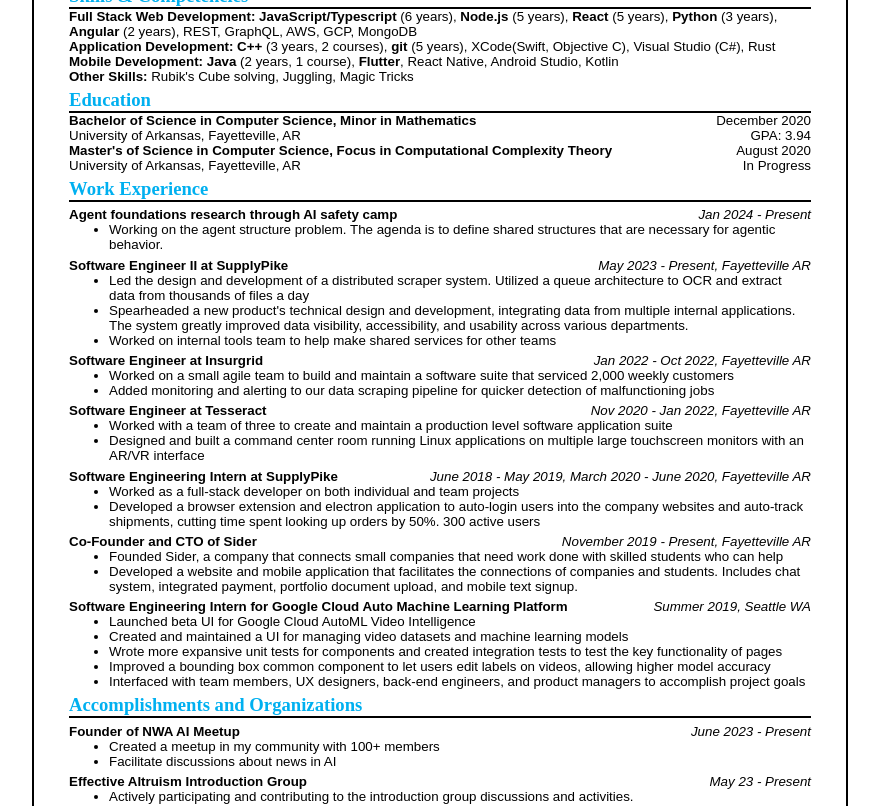
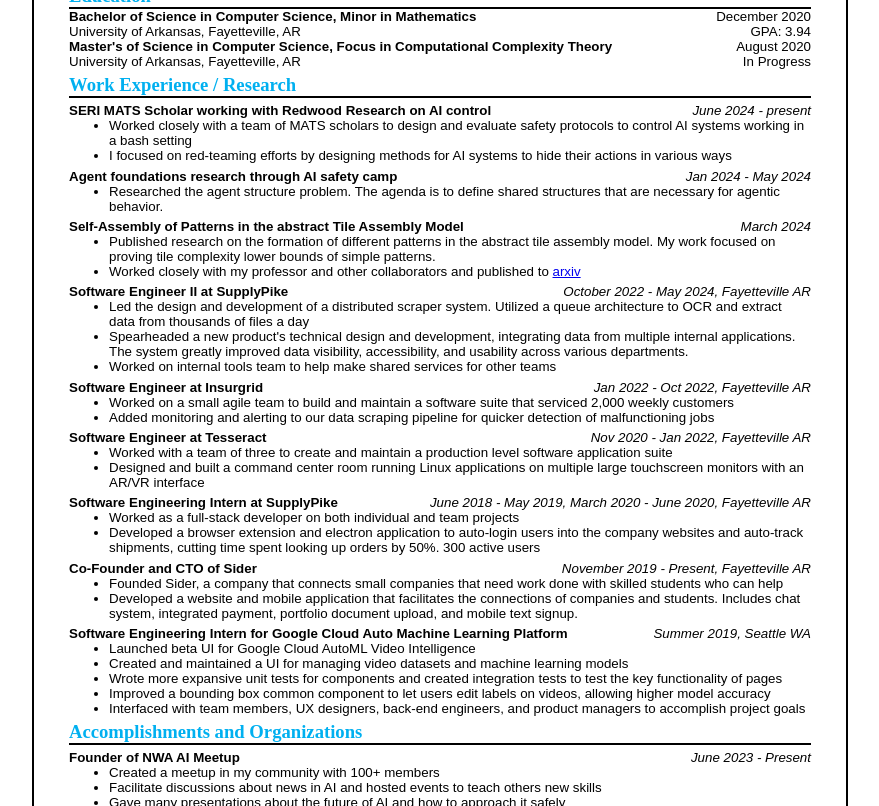
Before and after one commit to tylerthecoder/resume, a plain HTML site: page resume.html in a window 1280 px wide. Shown: the part 97-903 px from the top of the page, without its empty margins (200-1079 px from the left). Drawn offline with Linux system fonts and the light colour scheme.

Commit message:
Update some things

```diff
--- a/resume.html
+++ b/resume.html
@@ -14,24 +14,6 @@
 			<p>GitHub: <a href="https://github.com/tylerthecoder">TylerTheCoder</a></p>
 		</div>
 	</header>
-
-	<section>
-		<h1>Skills & Competencies</h1>
-		<p>
-			<b> Full Stack Web Development: </b> <b>JavaScript/Typescript</b> (6 years), <b>Node.js</b> (5 years),
-			<b>React</b> (5 years), <b>Python</b> (3 years), <b>Angular</b> (2 years), REST, GraphQL, AWS, GCP, MongoDB
-		</p>
-		<p>
-			<b>Application Development:</b> <b>C++</b> (3 years, 2 courses), <b>git</b> (5 years), XCode(Swift, Objective C),
-			Visual Studio (C#), Rust
-		</p>
-		<p>
-			<b>Mobile Development:</b> <b>Java</b> (2 years, 1 course), <b>Flutter</b>, React Native, Android Studio, Kotlin
-		</p>
-		<p>
-			<b>Other Skills:</b> Rubik's Cube solving, Juggling, Magic Tricks
-		</p>
-	</section>
 
 	<section>
 		<h1>Education</h1>
@@ -58,19 +40,43 @@
 	</section>
 
 	<section>
-		<h1>Work Experience</h1>
+		<h1>Work Experience / Research</h1>
 		<div class="title-row">
-			<b>Agent foundations research through AI safety camp</b>
-			<i> Jan 2024 - Present </i>
+			<b>SERI MATS Scholar working with Redwood Research on AI control</b>
+			<i> June 2024 - present </i>
 		</div>
 		<ul>
 			<li>
-                Working on the agent structure problem. The agenda is to define shared structures that are necessary for agentic behavior.
+                Worked closely with a team of MATS scholars to design and evaluate safety protocols to control AI systems working in a bash setting
+			</li>
+            <li>
+                I focused on red-teaming efforts by designing methods for AI systems to hide their actions in various ways
+            </li>
+		</ul>
+		<div class="title-row">
+			<b>Agent foundations research through AI safety camp</b>
+			<i> Jan 2024 - May 2024 </i>
+		</div>
+		<ul>
+			<li>
+                Researched the agent structure problem. The agenda is to define shared structures that are necessary for agentic behavior.
+			</li>
+		</ul>
+		<div class="title-row">
+			<b>Self-Assembly of Patterns in the abstract Tile Assembly Model</b>
+			<i> March 2024 </i>
+		</div>
+		<ul>
+			<li>
+                Published research on the formation of different patterns in the abstract tile assembly model. My work focused on proving tile complexity lower bounds of simple patterns.
+			</li>
+			<li>
+                Worked closely with my professor and other collaborators and published to <a href="https://arxiv.org/abs/2402.16284"> arxiv </a>
 			</li>
 		</ul>
 		<div class="title-row">
 			<b>Software Engineer II at SupplyPike</b>
-			<i> May 2023 - Present, Fayetteville AR</i>
+			<i> October 2022 - May 2024, Fayetteville AR</i>
 		</div>
 		<ul>
 			<li>
@@ -169,11 +175,12 @@
 		</div>
 		<ul>
             <li> Created a meetup in my community with 100+ members </li>
-            <li> Facilitate discussions about news in AI </li>
+            <li> Facilitate discussions about news in AI and hosted events to teach others new skills </li>
+            <li> Gave many presentations about the future of AI and how to approach it safely
 		</ul>
 		<div class="title-row">
 			<b>Effective Altruism Introduction Group</b>
-			<i> May 23 - Present</i>
+			<i> Jan 2023 - May 2023 </i>
 		</div>
 		<ul>
 			<li>Actively participating and contributing to the introduction group discussions and activities.</li>
```
Also changed, not shown: random.html (+24 -0 lines).
